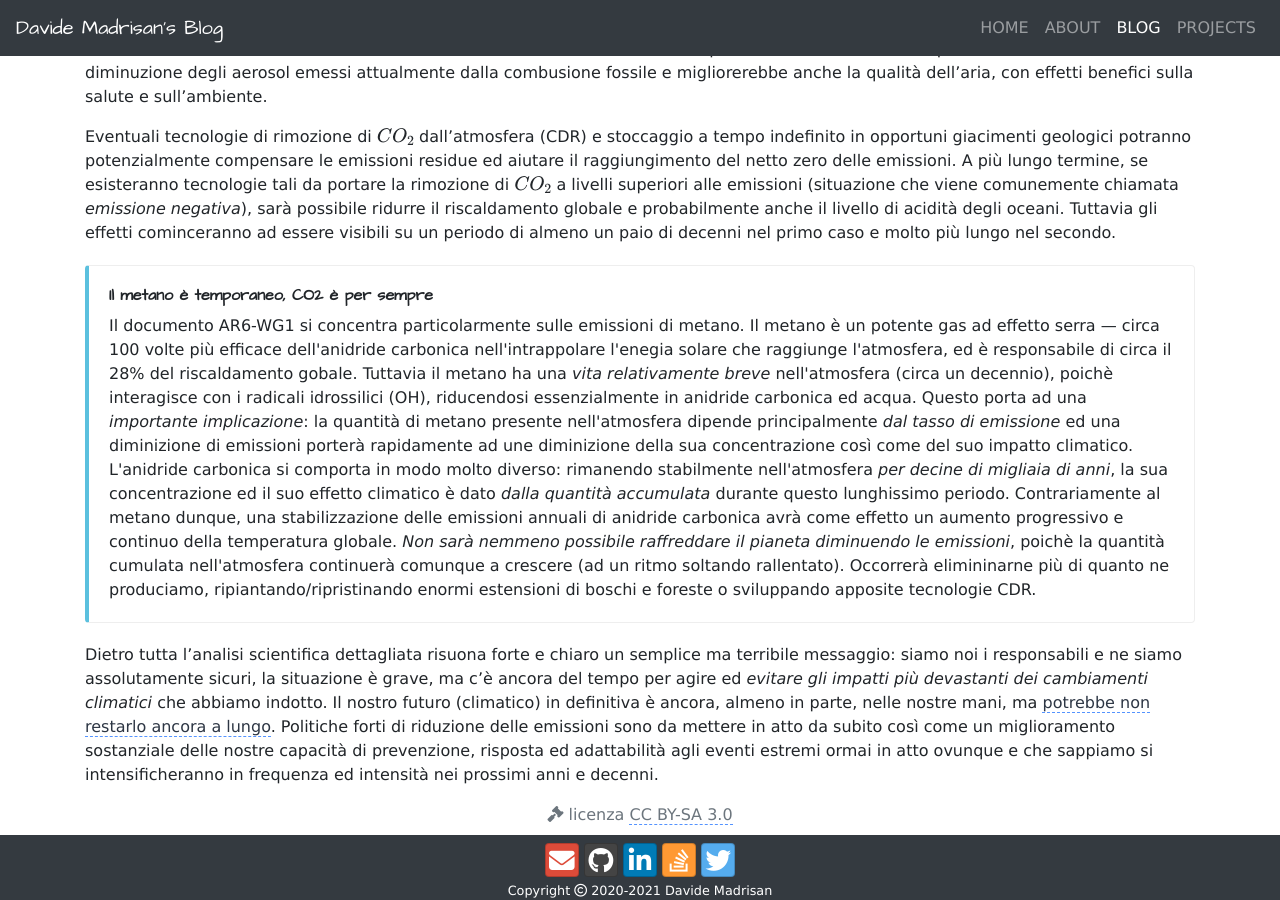
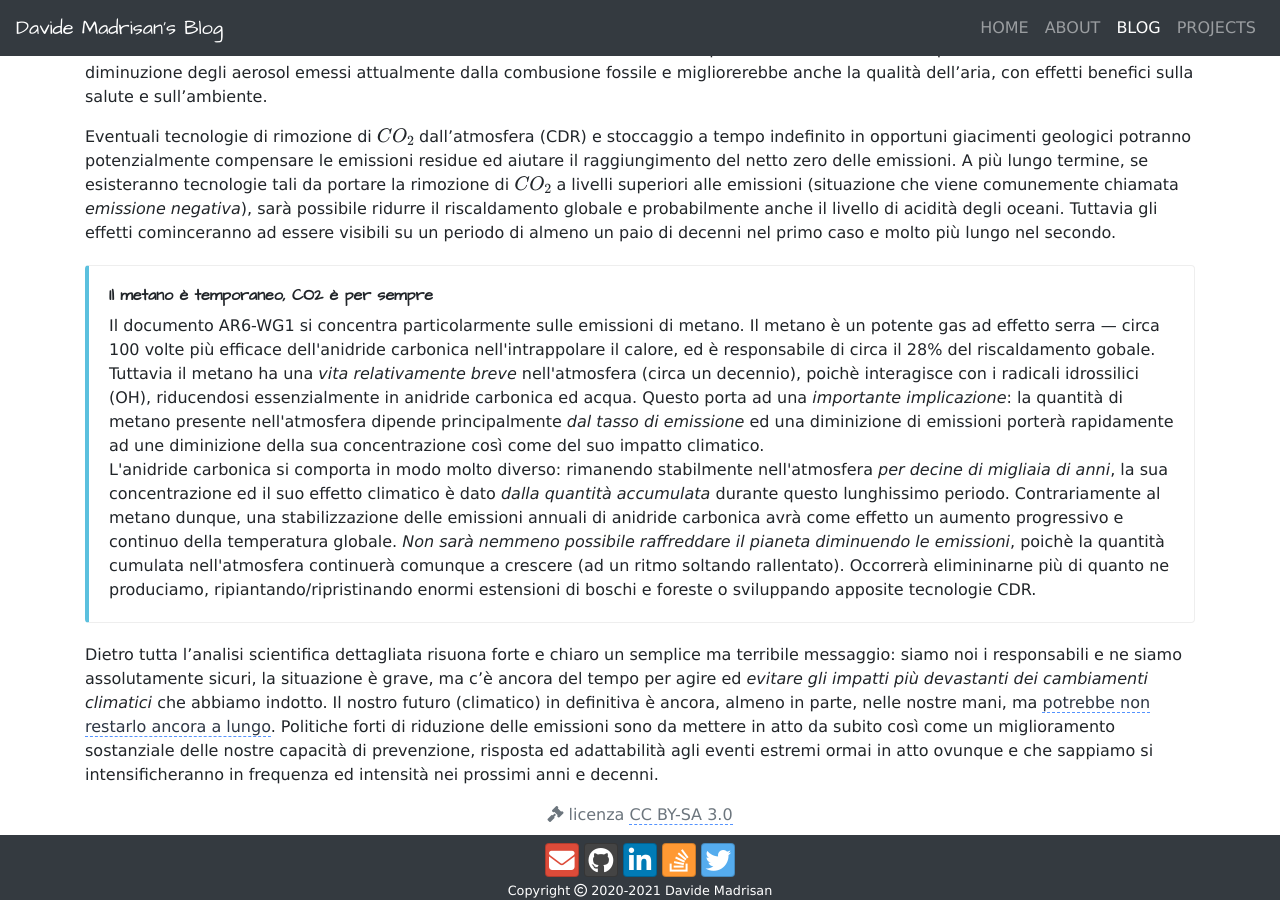
Before and after one commit to madrisan/madrisan.github.io, a Jekyll site: the page built from _posts/2021-08-09-ipcc-sixth-assessment-report.md, in a window 1280 px wide and 900 px high, scrolled down 6424 px. Built offline with Jekyll 4.4.1, drawn with Linux system fonts in a browser that asks for light colours; nearby versions of some CDN libraries; formulas are drawn with MathJax 3.

Commit message:
Post fixes
Signed-off-by: Davide Madrisan <davide.madrisan@gmail.com>

```diff
--- a/_posts/2021-08-09-ipcc-sixth-assessment-report.md
+++ b/_posts/2021-08-09-ipcc-sixth-assessment-report.md
@@ -328,8 +328,7 @@ decenni nel primo caso e molto più lungo nel secondo.
 <p>
 Il documento AR6-WG1 si concentra particolarmente sulle emissioni di metano.
 Il metano è un potente gas ad effetto serra &mdash; circa 100 volte più efficace dell'anidride
-carbonica nell'intrappolare l'enegia solare che raggiunge l'atmosfera,
-ed è responsabile di circa il 28% del riscaldamento gobale.
+carbonica nell'intrappolare il calore, ed è responsabile di circa il 28% del riscaldamento gobale.
 Tuttavia il metano ha una <i>vita relativamente breve</i> nell'atmosfera (circa un decennio),
 poichè interagisce con i radicali idrossilici (OH), riducendosi essenzialmente in anidride
 carbonica ed acqua.
```
Also changed, not shown: _posts/2020-12-29-climate-changes-physics.md (+1 -1 lines).
